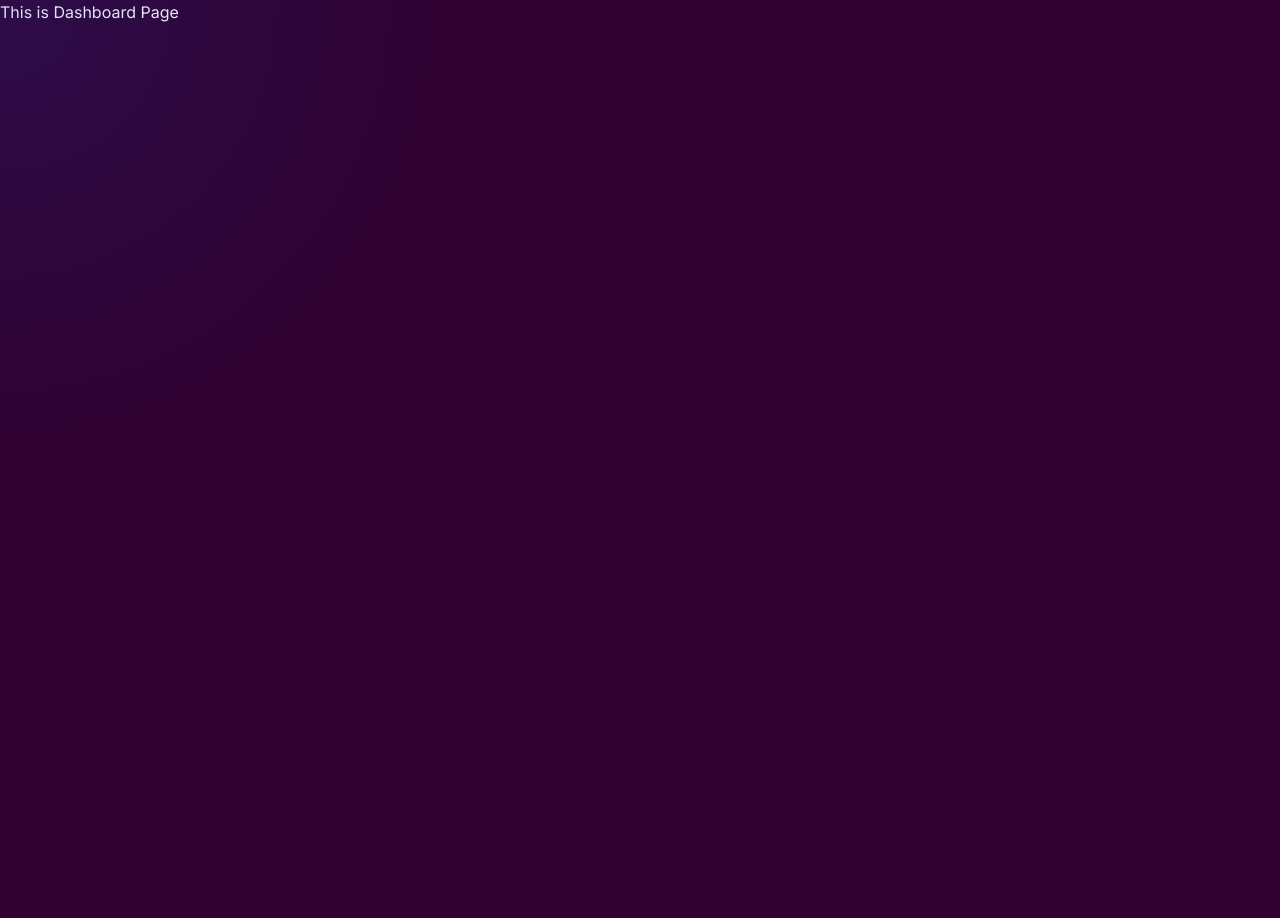
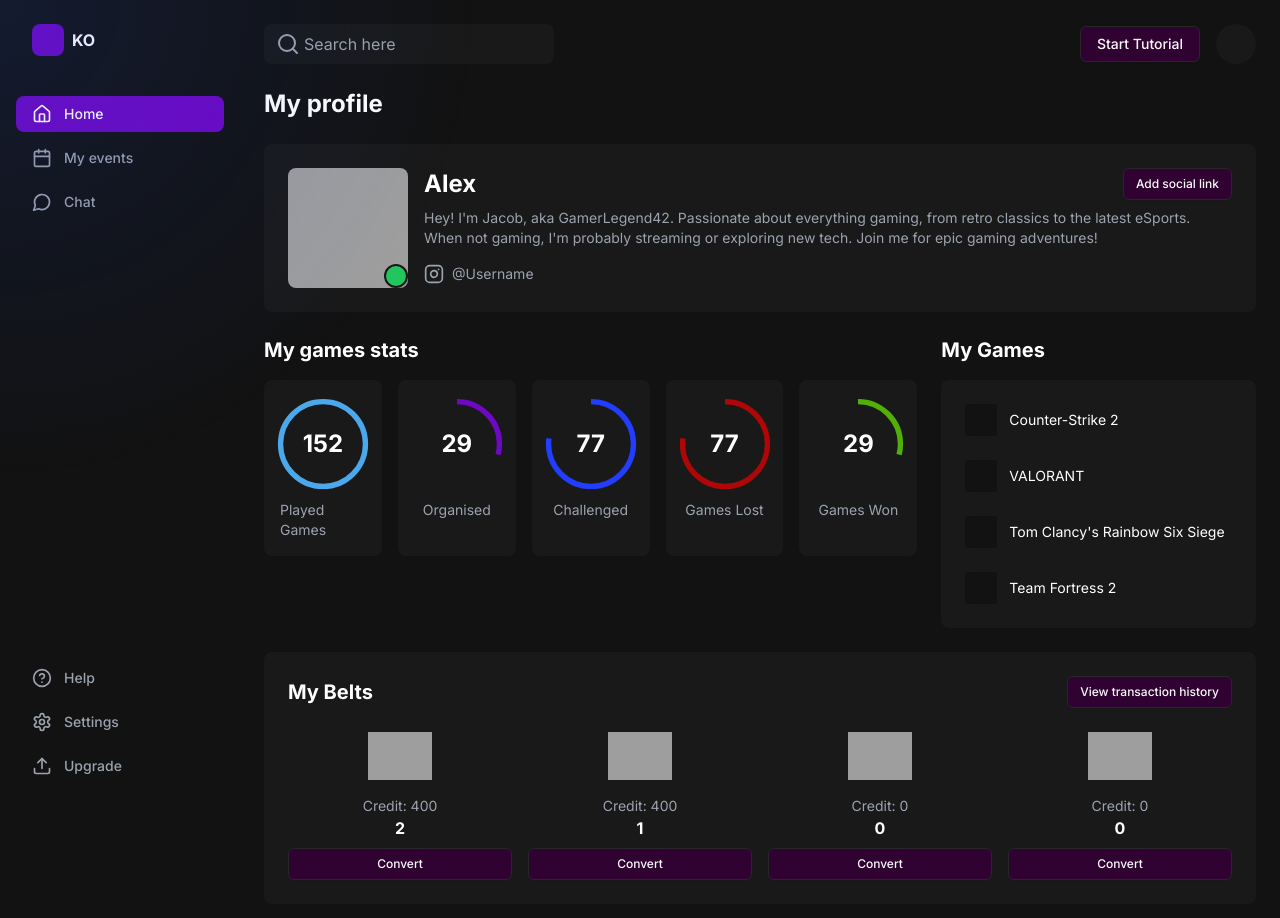
Before and after one commit to Swapnil-M1D62Y402/Veera-Nari-Website, a Next.js app in the folder client/: page /dashboard in a window 1280 px wide. Shown: the top 918 px of the page. Before the commit the page ends 800 px from the top, so only its background shows below. Built offline with nearby package versions, Linux system fonts and the light colour scheme; no server answers; grey boxes are pictures that could not be loaded.

Commit message:
added dashboard template

```diff
--- a/client/app/dashboard/page.tsx
+++ b/client/app/dashboard/page.tsx
@@ -1,9 +1,9 @@
 import React from 'react'
-
+import DashboardComponent from "@/components/dashboard"
 const dashboard = () => {
   return (
     <div>
-      This is Dashboard Page
+      <DashboardComponent />
     </div>
   )
 }
--- /dev/null
+++ b/client/components/belt-system.tsx
@@ -0,0 +1,43 @@
+import { Button } from "@/components/ui/button"
+
+interface BeltProps {
+  type: "Bronze" | "Silver" | "Gold" | "Platinum"
+  credit: number
+  count: number
+}
+
+function Belt({ type, credit, count }: BeltProps) {
+  return (
+    <div className="flex flex-col items-center gap-2">
+      <div className="w-16 h-16 rounded-full bg-[#191919] flex items-center justify-center">
+        <img src={`/placeholder.svg?height=40&width=40`} alt={`${type} belt`} />
+      </div>
+      <div className="text-center">
+        <div className="text-gray-400 text-sm">Credit: {credit}</div>
+        <div className="text-white font-bold">{count}</div>
+      </div>
+      <Button variant="outline" size="sm" className="w-full">
+        Convert
+      </Button>
+    </div>
+  )
+}
+
+export function BeltSystem() {
+  return (
+    <div className="bg-[#191919] rounded-lg p-6">
+      <div className="flex items-center justify-between mb-4">
+        <h2 className="text-xl font-bold text-white">My Belts</h2>
+        <Button variant="outline" size="sm">
+          View transaction history
+        </Button>
+      </div>
+      <div className="grid grid-cols-4 gap-4">
+        <Belt type="Bronze" credit={400} count={2} />
+        <Belt type="Silver" credit={400} count={1} />
+        <Belt type="Gold" credit={0} count={0} />
+        <Belt type="Platinum" credit={0} count={0} />
+      </div>
+    </div>
+  )
+}
--- /dev/null
+++ b/client/components/dashboard.tsx
@@ -0,0 +1,54 @@
+import { SidebarNav } from "@/components/sidebar-nav"
+import { ProfileSection } from "@/components/profile-section"
+import { BeltSystem } from "@/components/belt-system"
+import { GameStats } from "@/components/game-stats"
+import { Button } from "@/components/ui/button"
+import { Search } from "lucide-react"
+
+export default function DashboardComponent() {
+  return (
+    <div className="flex min-h-screen bg-[#121212]">
+      <SidebarNav />
+      <main className="flex-1 p-6">
+        <div className="flex items-center justify-between mb-6">
+          <div className="relative">
+            <Search className="absolute left-3 top-1/2 transform -translate-y-1/2 text-gray-400" />
+            <input
+              type="text"
+              placeholder="Search here"
+              className="pl-10 pr-4 py-2 bg-[#191919] rounded-lg text-white placeholder-gray-400 outline-none"
+            />
+          </div>
+          <div className="flex items-center gap-4">
+            <Button variant="outline">Start Tutorial</Button>
+            <div className="w-10 h-10 rounded-full bg-[#191919]" />
+          </div>
+        </div>
+
+        <h1 className="text-2xl font-bold text-white mb-6">My profile</h1>
+
+        <div className="space-y-6">
+          <ProfileSection />
+          <div className="grid grid-cols-3 gap-6">
+            <div className="col-span-2">
+              <h2 className="text-xl font-bold text-white mb-4">My games stats</h2>
+              <GameStats />
+            </div>
+            <div>
+              <h2 className="text-xl font-bold text-white mb-4">My Games</h2>
+              <div className="bg-[#191919] rounded-lg p-4 space-y-2">
+                {["Counter-Strike 2", "VALORANT", "Tom Clancy's Rainbow Six Siege", "Team Fortress 2"].map((game) => (
+                  <div key={game} className="flex items-center gap-3 p-2 hover:bg-[#121212] rounded-lg cursor-pointer">
+                    <div className="w-8 h-8 rounded bg-[#121212]" />
+                    <span className="text-sm text-white">{game}</span>
+                  </div>
+                ))}
+              </div>
+            </div>
+          </div>
+          <BeltSystem />
+        </div>
+      </main>
+    </div>
+  )
+}
--- /dev/null
+++ b/client/components/game-stats.tsx
@@ -0,0 +1,41 @@
+interface StatCardProps {
+  value: number
+  label: string
+  color: string
+}
+
+function StatCard({ value, label, color }: StatCardProps) {
+  return (
+    <div className="bg-[#191919] rounded-lg p-4 flex flex-col items-center">
+      <div className="relative w-24 h-24">
+        <svg className="w-full h-full" viewBox="0 0 36 36">
+          <path
+            d="M18 2.0845
+              a 15.9155 15.9155 0 0 1 0 31.831
+              a 15.9155 15.9155 0 0 1 0 -31.831"
+            fill="none"
+            stroke={color}
+            strokeWidth="2"
+            strokeDasharray={`${value}, 100`}
+          />
+        </svg>
+        <div className="absolute inset-0 flex items-center justify-center">
+          <span className="text-2xl font-bold text-white">{value}</span>
+        </div>
+      </div>
+      <span className="mt-2 text-sm text-gray-400">{label}</span>
+    </div>
+  )
+}
+
+export function GameStats() {
+  return (
+    <div className="grid grid-cols-5 gap-4">
+      <StatCard value={152} label="Played Games" color="#4ba8eb" />
+      <StatCard value={29} label="Organised" color="#6d08c3" />
+      <StatCard value={77} label="Challenged" color="#233dff" />
+      <StatCard value={77} label="Games Lost" color="#af0707" />
+      <StatCard value={29} label="Games Won" color="#51af07" />
+    </div>
+  )
+}
--- /dev/null
+++ b/client/components/profile-section.tsx
@@ -0,0 +1,35 @@
+import { Instagram } from "lucide-react"
+import { Button } from "@/components/ui/button"
+
+export function ProfileSection() {
+  return (
+    <div className="bg-[#191919] rounded-lg p-6">
+      <div className="flex items-start gap-4">
+        <div className="relative">
+          <img
+            src="/placeholder.svg?height=120&width=120"
+            alt="Profile"
+            className="w-[120px] h-[120px] rounded-lg object-cover"
+          />
+          <div className="absolute bottom-0 right-0 w-6 h-6 bg-green-500 rounded-full border-2 border-[#191919]" />
+        </div>
+        <div className="flex-1">
+          <div className="flex items-center justify-between">
+            <h1 className="text-2xl font-bold text-white">Alex</h1>
+            <Button variant="outline" size="sm">
+              Add social link
+            </Button>
+          </div>
+          <p className="mt-2 text-gray-400 text-sm">
+            Hey! I'm Jacob, aka GamerLegend42. Passionate about everything gaming, from retro classics to the latest
+            eSports. When not gaming, I'm probably streaming or exploring new tech. Join me for epic gaming adventures!
+          </p>
+          <div className="mt-4 flex items-center gap-2">
+            <Instagram className="w-5 h-5 text-gray-400" />
+            <span className="text-sm text-gray-400">@Username</span>
+          </div>
+        </div>
+      </div>
+    </div>
+  )
+}
--- /dev/null
+++ b/client/components/sidebar-nav.tsx
@@ -0,0 +1,44 @@
+import { Home, Calendar, MessageCircle, HelpCircle, Settings, Upload } from "lucide-react"
+import { cn } from "@/lib/utils"
+import type React from "react" // Added import for React
+
+interface NavItemProps {
+  icon: React.ReactNode
+  label: string
+  active?: boolean
+}
+
+function NavItem({ icon, label, active }: NavItemProps) {
+  return (
+    <div
+      className={cn(
+        "flex items-center gap-3 px-4 py-2 rounded-lg cursor-pointer",
+        active ? "bg-[#6d08c3] text-white" : "text-gray-400 hover:bg-[#191919] hover:text-white",
+      )}
+    >
+      {icon}
+      <span className="text-sm font-medium">{label}</span>
+    </div>
+  )
+}
+
+export function SidebarNav() {
+  return (
+    <div className="w-[240px] bg-[#121212] h-screen p-4 flex flex-col">
+      <div className="flex items-center gap-2 px-4 py-2">
+        <div className="w-8 h-8 bg-[#6d08c3] rounded-lg" />
+        <span className="text-white font-bold">KO</span>
+      </div>
+      <nav className="mt-8 space-y-2">
+        <NavItem icon={<Home size={20} />} label="Home" active />
+        <NavItem icon={<Calendar size={20} />} label="My events" />
+        <NavItem icon={<MessageCircle size={20} />} label="Chat" />
+      </nav>
+      <div className="mt-auto space-y-2">
+        <NavItem icon={<HelpCircle size={20} />} label="Help" />
+        <NavItem icon={<Settings size={20} />} label="Settings" />
+        <NavItem icon={<Upload size={20} />} label="Upgrade" />
+      </div>
+    </div>
+  )
+}
```
